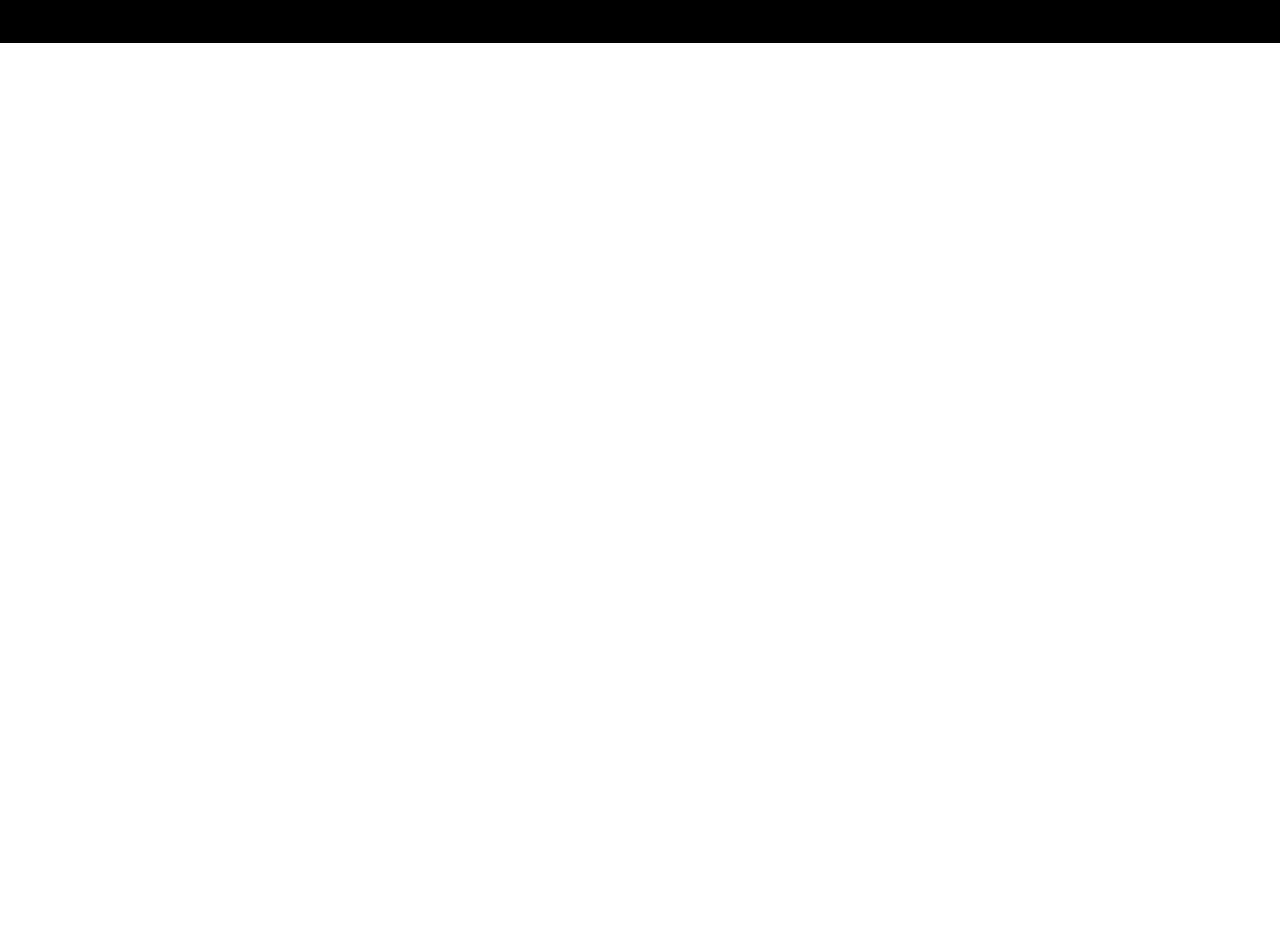
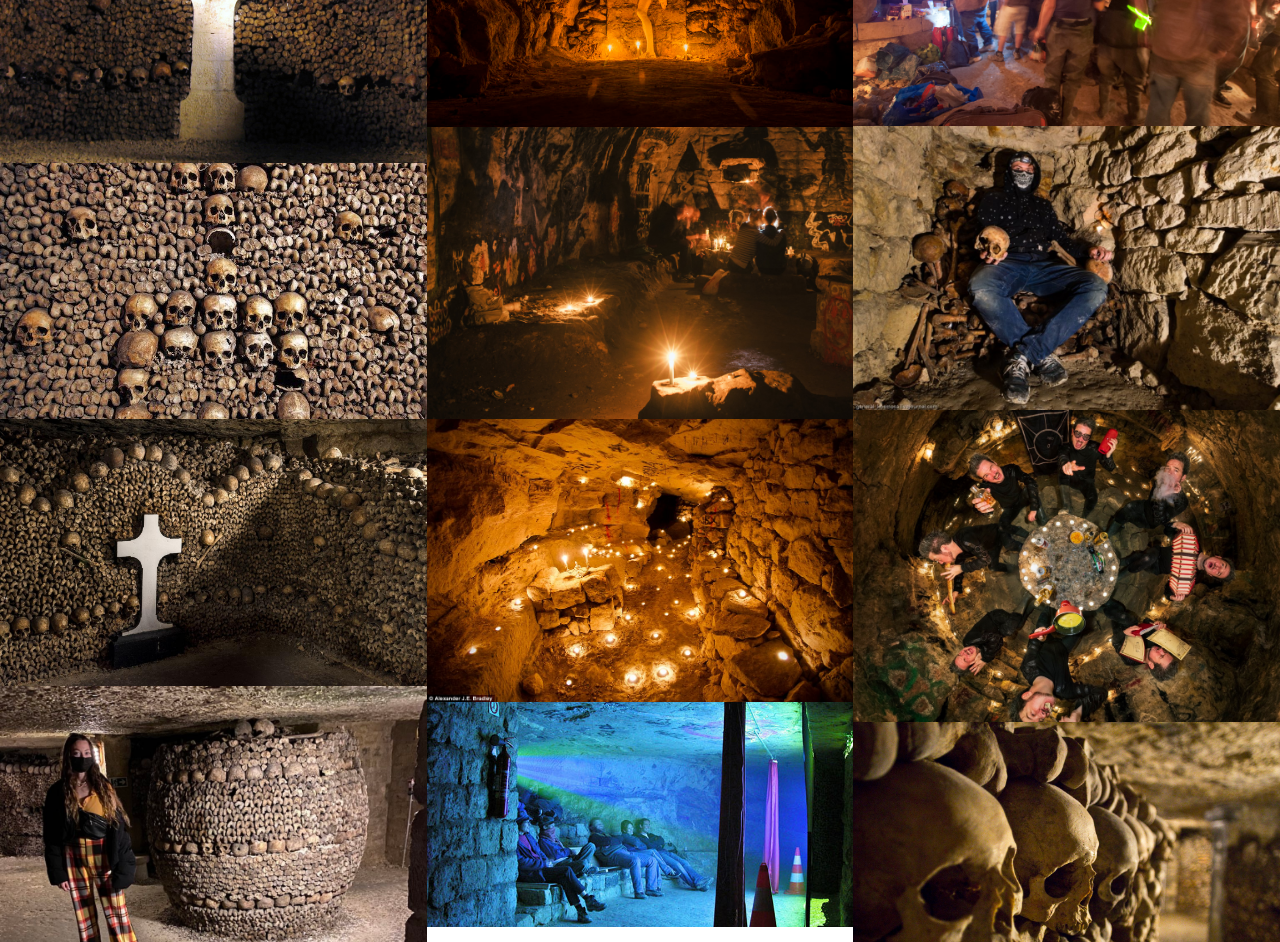
Before and after one commit to Code-Institute-Submissions/PavleMarinkovic95-portfolio_1_SepResub, a plain HTML site: page gallery.html in a window 1280 px wide. Shown: the part 232-1174 px from the top of the page. Before the commit the page ends 800 px from the top, so only its background shows below. Drawn offline with Linux system fonts and the light colour scheme; a web font is replaced by a local one.

Commit message:
Completed the gallery page
Completed the gallery page with images alts and responsivnes for tablet and mobile

```diff
--- a/assets/css/style.css
+++ b/assets/css/style.css
@@ -178,6 +178,17 @@ footer {
     padding: 4%;
     color: #ffffff;
 }
+/* gallery  */
+
+#photos {
+    clear: both;
+    line-height: 0;
+    column-count: 3;
+    column-gap: 0;
+}
+#photos > img {
+    width: 100%;
+}
 
 /* Media screen control for tablet and mobile Landing edition  */
 @media screen and (max-width: 1024px) {
@@ -229,6 +240,10 @@ footer {
         width: 100%;
         float: right;
     }
+    #photos {
+
+        column-count: 2;
+    }
 
 }
 @media screen and (max-width: 600px) {
@@ -277,4 +292,8 @@ footer {
     footer {
         height: 90px;
     }
+    #photos {
+
+        column-count: 1;
+    }
 }
--- a/gallery.html
+++ b/gallery.html
@@ -27,6 +27,22 @@
         </nav>
     </header>
 
+    <section id="photos">
+        <img src="assets/images/catacombs1.jpg" alt="Ossuary with a tablet inscription">
+        <img src="assets/images/catacombs2.jpg" alt="Skulls and bones creating a wall">
+        <img src="assets/images/catacombs3.jpg" alt="More walls made form bones and a cross">
+        <img src="assets/images/catacombs4.jpg" alt="A woman next to the bone pillar">
+        <img src="assets/images/catacombs5.jpg" alt="A statue inside a wall and lit candels">
+        <img src="assets/images/catacombs6.jpg" alt="People hanging out in the tunnels">
+        <img src="assets/images/catacombs7.jpg" alt="A stunning scene with countless candels lit">
+        <img src="assets/images/catacombs8.jpg" alt="People enjoing a movie in the catacombs illegally">
+        <img src="assets/images/catacombs9.jpg" alt="More people in the tunnels">
+        <img src="assets/images/catacombs10.jpg" alt="Man withs skull in hand sitting in the tunnles">
+        <img src="assets/images/catacombs11.jpg" alt="People enjoing a drink in the catacombs">
+        <img src="assets/images/catacombs12.jpg" alt="Close up shot of the countless skulls in the walls">
+
+
+    </section>
 
     <footer>
         <ul class="social-networks">
```
Also changed, not shown: assets/images/catacombs1.jpg (added), assets/images/catacombs10.jpg (added), assets/images/catacombs11.jpg (added), assets/images/catacombs12.jpg (added), assets/images/catacombs2.jpg (added), assets/images/catacombs3.jpg (added), assets/images/catacombs4.jpg (added), assets/images/catacombs5.jpg (added), assets/images/catacombs6.jpg (added), assets/images/catacombs7.jpg (added), assets/images/catacombs8.jpg (added), assets/images/catacombs9.jpg (added).
